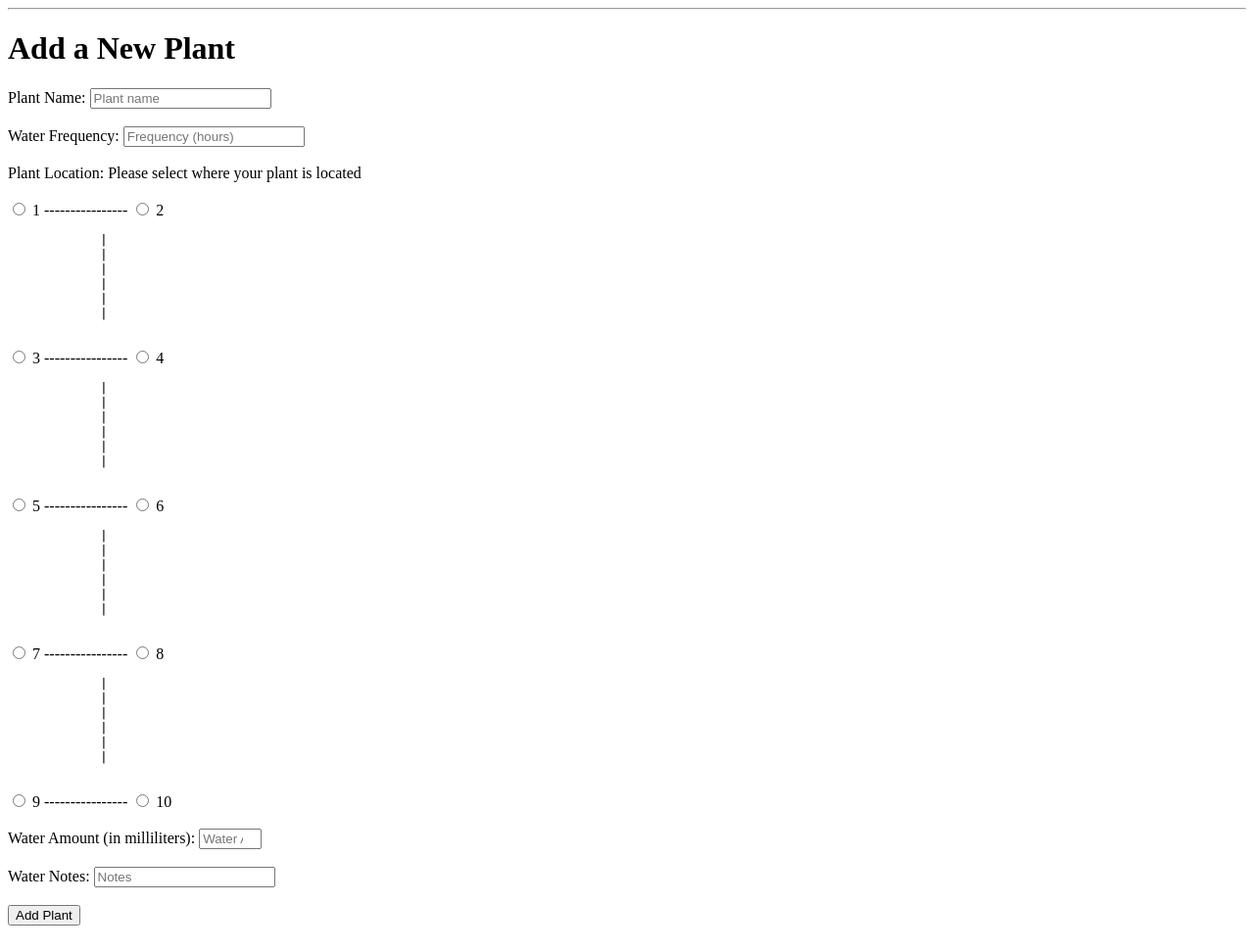
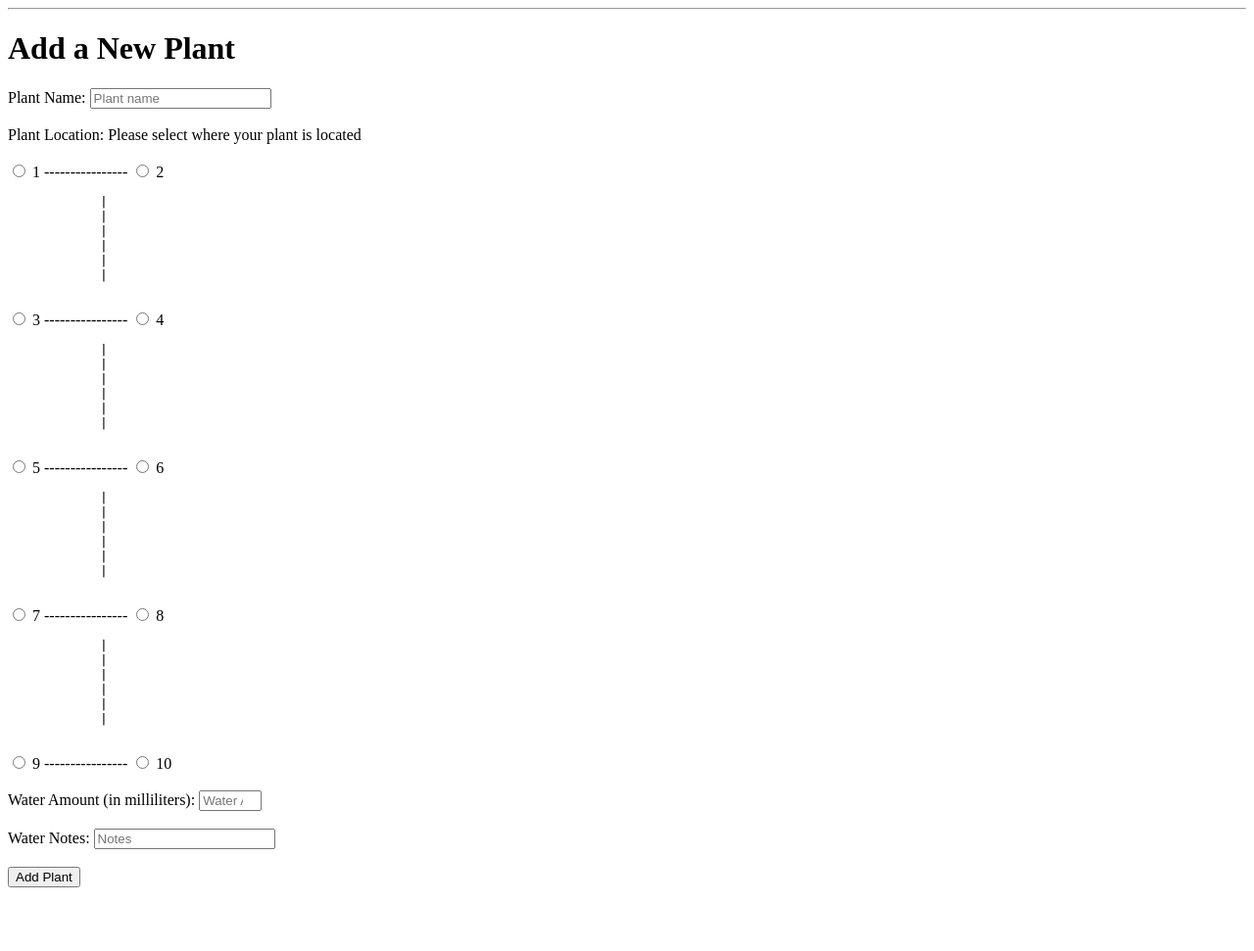
Before and after one commit to TruMoney2890/SplashyPiPlant, a Flask app: page /create/ in a window 1280 px wide. Shown: the part 158-1129 px from the top of the page at 98% size. After the commit the page ends 1064 px from the top, so only its background shows below. Run offline with Flask 2, Linux system fonts and the light colour scheme.

Commit message:
Added location data to output file. Next task is to simplify textual output and refine where the file is create.

```diff
--- a/TESTING/OUTPUT.txt
+++ b/TESTING/OUTPUT.txt
@@ -1,4 +1,4 @@
 Title: banana
- Water Amount: 0
- Water Frequency: 23
- Notes: 23
+ Water Amount: 75
+ Plant Location: 5
+ Notes: its a banana
--- a/TESTING/app.py
+++ b/TESTING/app.py
@@ -1,7 +1,5 @@
-## ADD PLANT LOCATION, AS IN WHAT LINE IT IS AT
 ## ADD REMOVE FUNCTION
 ## CHECKBOXES FOR mL AMOUNTS
-## ADD ABILITY TO SELECT WHICH LINE THE PLANT IS AT AND DRAW A DIAGRAM
 
 import json
 from flask import Flask, render_template, request, url_for, flash, redirect
@@ -59,8 +57,8 @@ def create():
     if request.method == 'POST':
         title = request.form['title']
         # content = request.form['content']
+        plantLocation = request.form['plantLocation']
         water_amount = request.form['water_amount']
-        water_frequency = request.form['water_frequency']
         water_notes = request.form['water_notes']
 
         # Need to figure out the source of each piece of text, and put it in the output file
@@ -78,7 +76,7 @@ def create():
         # getting input with name = lname in HTML form
         contentForm = request.form.get("content")
 
-        plantInfo = f'WATERED: {water_amount} mL EVERY: {water_frequency} hours' + '\n' + 'NOTES: ' + '\n' + water_notes
+        plantInfo = f'WATERED: {water_amount} mL EVERY: 3 Hours' + '\n' + 'LOCATION: ' + plantLocation + '\n' + 'NOTES: ' + '\n' + water_notes
 
 
         if not title:
@@ -92,8 +90,11 @@ def create():
             with open('OUTPUT.txt', 'w') as f:
                 f.write(str(f'Title: {title}\n'))
                 f.write(str(f' Water Amount: {water_amount}\n'))
-                f.write(str(f' Water Frequency: {water_frequency}\n'))
+                f.write(str(f' Plant Location: {plantLocation}\n'))
+                #f.write(str(f' Water Frequency: {water_frequency}\n'))
                 f.write(str(f' Notes: {water_notes}\n'))
+            # Close the file
+            f.close()
 
             flash(f'Added {title}: {plantInfo}')
             #flash(water_amount)
--- a/TESTING/templates/create.html
+++ b/TESTING/templates/create.html
@@ -11,10 +11,10 @@
             value="{{ request.form['title'] }}"></input>
             <br><br>
 
-        <label for="water_frequency">Water Frequency:</label>
+        <!-- <label for="water_frequency">Water Frequency:</label>
         <input type="number" name="water_frequency" id="water_frequency"
             placeholder="Frequency (hours)"> </input>
-            <br><br>
+            <br><br> -->
 
         Plant Location: Please select where your plant is located
         <br><br>
```
